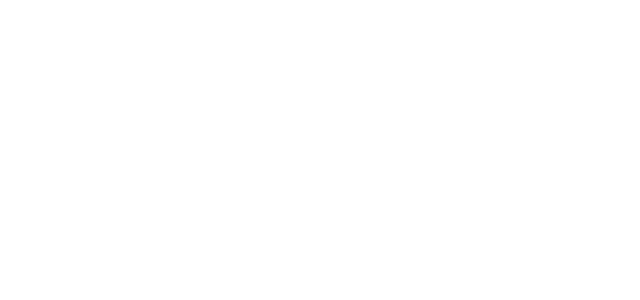
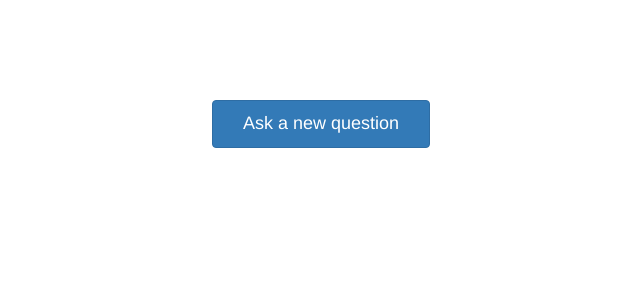
Before and after one commit to gabyvs/question-moderator, a React (Create React App) app: page / in a window 1280 px wide. Shown: the top 300 px of the page, without its empty margins (28-668 px from the left). Built offline with nearby package versions, Linux system fonts and the light colour scheme.

Commit message:
Create component.

```diff
--- a/public/index.html
+++ b/public/index.html
@@ -4,6 +4,8 @@
     <meta charset="utf-8" />
     <link rel="shortcut icon" href="%PUBLIC_URL%/favicon.ico" />
     <link href="https://fonts.googleapis.com/css?family=Noto+Serif" rel="stylesheet">
+    <link rel="stylesheet" href="https://use.fontawesome.com/releases/v5.2.0/css/all.css" integrity="sha384-hWVjflwFxL6sNzntih27bfxkr27PmbbK/iSvJ+a4+0owXq79v+lsFkW54bOGbiDQ" crossorigin="anonymous">
+    <link rel="stylesheet" href="https://maxcdn.bootstrapcdn.com/bootstrap/3.3.7/css/bootstrap.min.css" integrity="sha384-BVYiiSIFeK1dGmJRAkycuHAHRg32OmUcww7on3RYdg4Va+PmSTsz/K68vbdEjh4u" crossorigin="anonymous"/>
     <meta
       name="viewport"
       content="width=device-width, initial-scale=1, shrink-to-fit=no"
--- a/src/components/App/App.css
+++ b/src/components/App/App.css
@@ -1,3 +1,5 @@
-.App {
-  text-align: center;
+.app {
+  margin: 100px auto;
+  width: 80%;
+  max-width: 800px;
 }
--- a/src/components/App/App.js
+++ b/src/components/App/App.js
@@ -1,13 +1,11 @@
-import React, { Component } from 'react';
+import React  from 'react';
+import Create from '../Create/Create';
 import './App.css';
 
-class App extends Component {
-  render() {
-    return (
-      <div className="App">
-      </div>
-    );
-  }
-}
+const App = () => (
+  <div className="app">
+    <Create/>
+  </div>
+);
 
 export default App;
--- /dev/null
+++ b/src/components/Create/Create.css
@@ -0,0 +1,26 @@
+.create-container {
+  display: flex;
+  flex-direction: column;
+}
+
+.add-question-btn {
+  align-self: flex-start;
+  width: fit-content;
+  font-size: 18px;
+  padding: 10px 30px;
+}
+
+.card {
+  border: 1px solid lightgray;
+  padding: 25px;
+  border-radius: 5px;
+  margin-bottom: 25px;
+}
+
+.card-title {
+  font-size: 1.5em;
+}
+
+.btn-cancel {
+  margin-left: 15px;
+}
--- /dev/null
+++ b/src/components/Create/Create.js
@@ -0,0 +1,86 @@
+import React, { Component } from 'react';
+import './Create.css';
+
+class Create extends Component {
+  state = {
+    isCreating: false,
+    name: '',
+    question: ''
+  };
+
+  openCreate = () => {
+    this.setState({ isCreating: true });
+  };
+
+  handleChange = (event) => {
+    const { name, value } = event.target;
+    this.setState({ [name]: value });
+  };
+
+  closeCreate = () => {
+    this.refs.form.reset();
+    this.setState({ isCreating: false });
+  };
+
+  addQuestion = (event) => {
+    event.preventDefault();
+    this.refs.form.reset();
+    this.setState({ isCreating: false });
+  };
+
+
+  render() {
+    if (!this.state.isCreating) {
+      return (
+        <div className="create-container">
+          <button type="button"
+                  className="btn btn-primary add-question-btn"
+                  onClick={this.openCreate}>
+            Ask a new question
+          </button>
+        </div>
+      );
+    }
+    return (
+      <div className="add-question-form">
+        <div className="card">
+          <div className="card-body">
+            <div className="card-title">Ask a new question</div>
+            <form ref="form">
+              <div className="form-group">
+                <label htmlFor="name">Your name</label>
+                <input
+                  type="text"
+                  className="form-control"
+                  id="name"
+                  name="name"
+                  autoFocus={true}
+                  value={this.state.name}
+                  onChange={this.handleChange}
+                  placeholder="Enter your name or a nickname" />
+              </div>
+              <div className="form-group">
+                <label htmlFor="question">Your question</label>
+                <textarea
+                  className="form-control"
+                  id="question"
+                  name="question"
+                  value={this.state.question}
+                  onChange={this.handleChange}
+                  placeholder="Ask your question" />
+              </div>
+              <button
+                type="submit"
+                className="btn btn-primary btn-submit"
+                disabled={false}
+                onClick={this.addQuestion}>Submit</button>
+              <button type="button" className="btn btn-default btn-cancel" onClick={this.closeCreate}>Cancel</button>
+            </form>
+          </div>
+        </div>
+      </div>
+    );
+  }
+}
+
+export default Create;
--- a/src/index.css
+++ b/src/index.css
@@ -7,5 +7,5 @@ body {
   margin: 0;
   padding: 0;
   box-sizing: border-box;
-  font-size: 1.5rem;
+  font-size: 1.8rem;
 }
```
